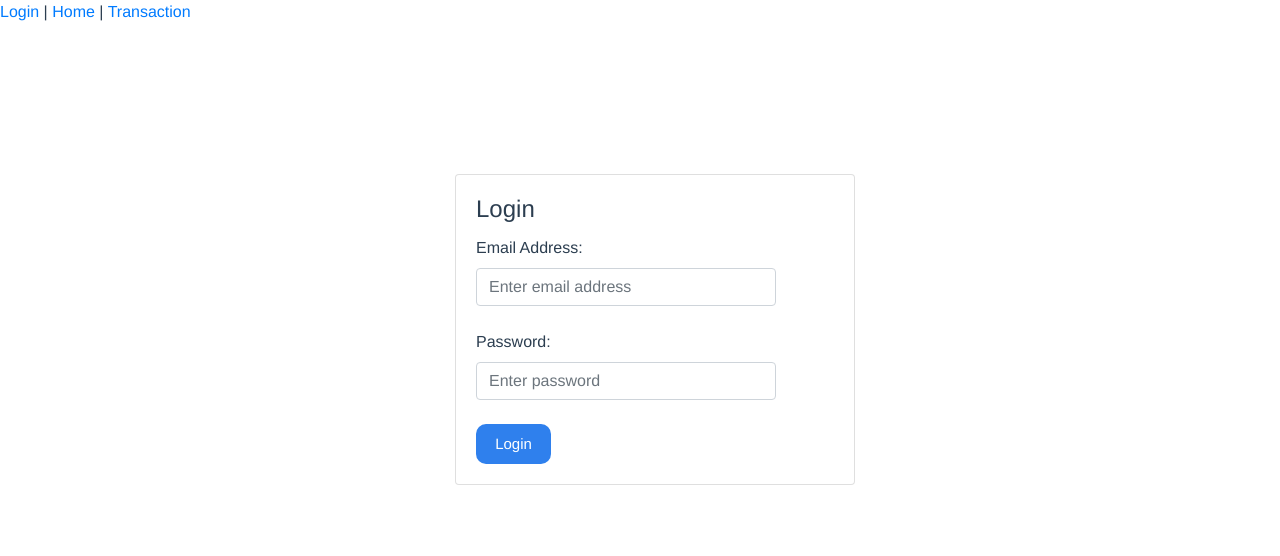
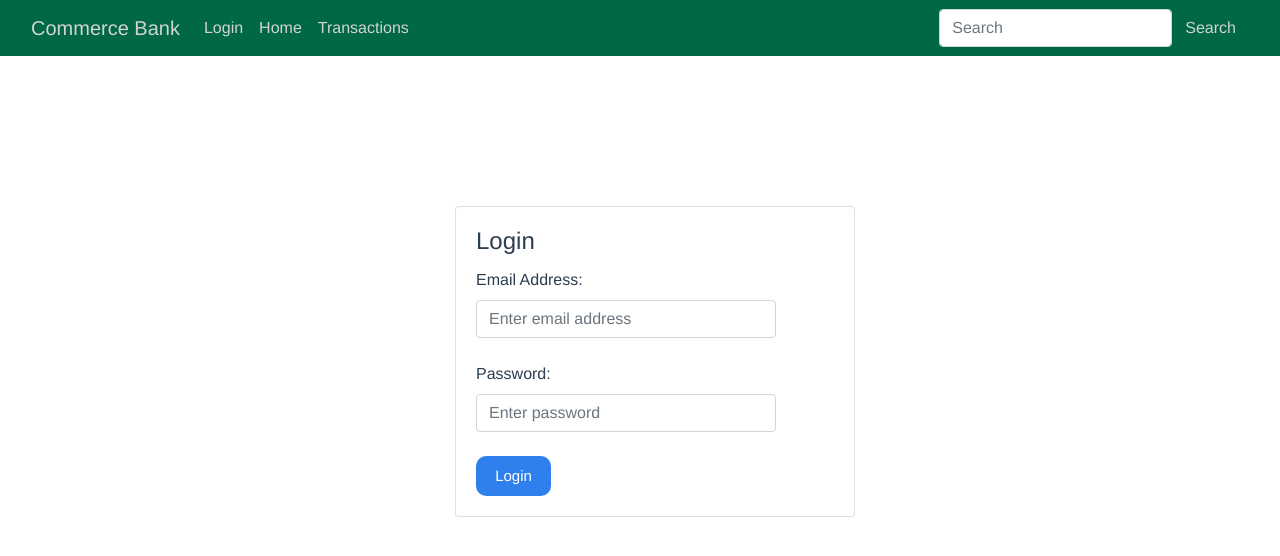
Before and after one commit to darazuiscaptain/commerce-bank, a Vue app in the folder cs451_commerce_bank_project/: page / in a window 1280 px wide. Shown: the top 556 px of the page. Built offline with nearby package versions, Linux system fonts and the light colour scheme.

Commit message:
add bootstrap nav bar
This commit adds a nav bar using the Bootstrap component. I also used
some CSS hacks to make it look nicer.

```diff
--- a/cs451_commerce_bank_project/src/App.vue
+++ b/cs451_commerce_bank_project/src/App.vue
@@ -1,18 +1,36 @@
 <template>
   <div id="app">
-    <div id="nav">
-      <router-link to="/">Login</router-link> |
-      <router-link to="/home">Home</router-link> |
-      <router-link to="/transactions">Transaction</router-link>
-    </div><!-- #nav -->
+    <nav class="navbar navbar-expand-lg navbar-light bg-light">
+      <div class="container-fluid">
+        <a class="navbar-brand">Commerce Bank</a>
+        <div class="collapse navbar-collapse" id="navbarNavAltMarkup">
+          <div class="navbar-nav">
+            <router-link to="/" class="nav-link">Login</router-link>
+            <router-link to="/home" class="nav-link">Home</router-link>
+            <router-link to="/transactions" class="nav-link">Transactions</router-link>
+          </div>
+        </div>
 
-    <router-view/>
-  </div><!-- #app -->
+        <form class="d-flex">
+          <input
+            class="form-control me-2"
+            type="search"
+            placeholder="Search"
+            aria-label="Search"
+          />
+          <button class="btn" type="submit">Search</button>
+        </form>
+      </div>
+    </nav>
+
+    <router-view />
+  </div>
+  <!-- #app -->
 </template>
 
 <script>
 export default {
-  name: 'App',
+  name: "App",
   watch: {
     /**
      * Add a listener to update page title on re-route.
@@ -22,12 +40,12 @@ export default {
     $route: {
       immediate: true,
       handler(to) {
-                const name = 'Commerce Bank';
-                document.title = (to.meta.title ? `${to.meta.title} | ${name}` : name);
-            }
+        const name = "Commerce Bank";
+        document.title = to.meta.title ? `${to.meta.title} | ${name}` : name;
       },
-    }
-}
+    },
+  },
+};
 </script>
 
 <style>
@@ -37,4 +55,24 @@ export default {
   -moz-osx-font-smoothing: grayscale;
   color: #2c3e50;
 }
+
+/*
+TODO: Eliminate the CSS below.
+
+This is very much a CSS hack just to get the navbar looking nice for
+demonstration purposes. We'll want to look into the proper Bootstrap
+approach for doing things like changing colors.
+
+We'll want to use the Commerce Bank CSS styling file once that's been
+merged into the main branch.
+*/
+#app>nav {
+  background-color: #006747 !important;
+}
+#app .nav-link,
+#app .navbar-brand,
+#app .btn {
+  /* font-weight: bold; */
+  color: lightgray;
+}
 </style>
```
Lines whose indentation alone changed are shown as unchanged.
